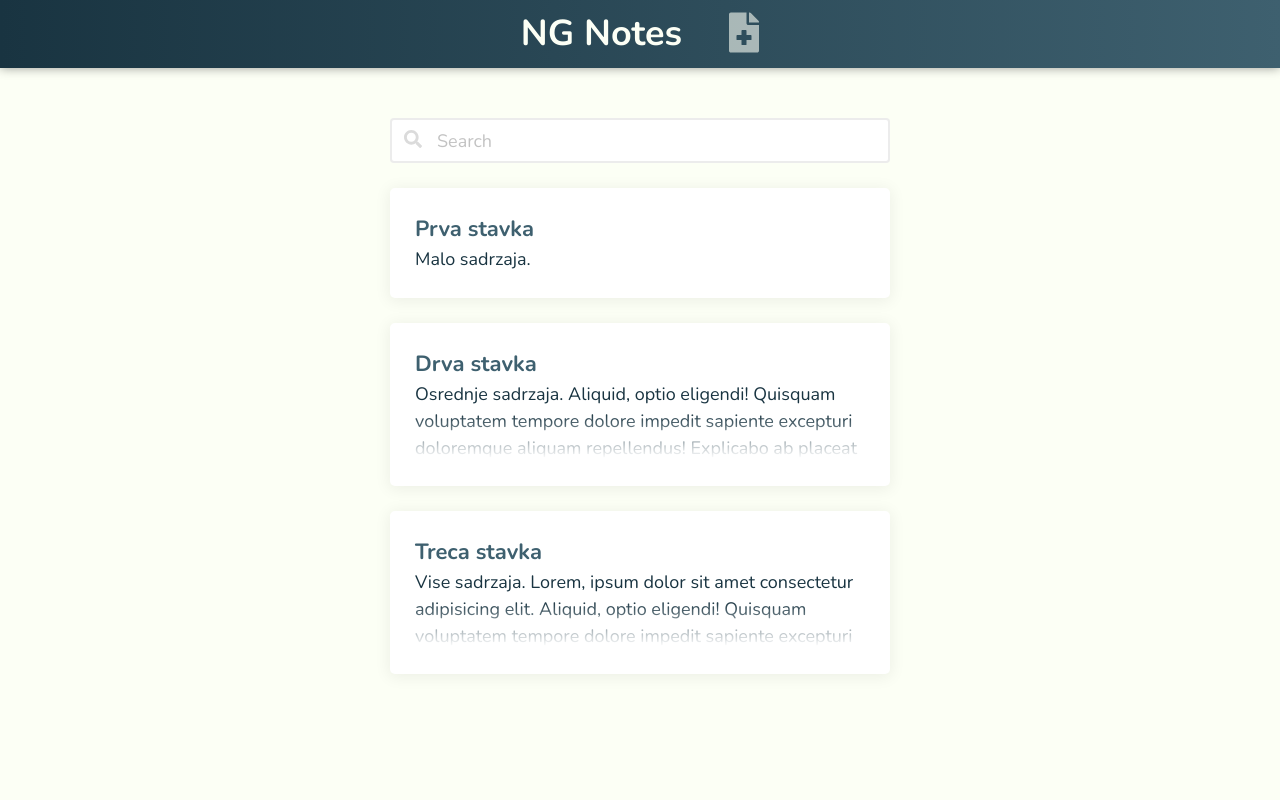
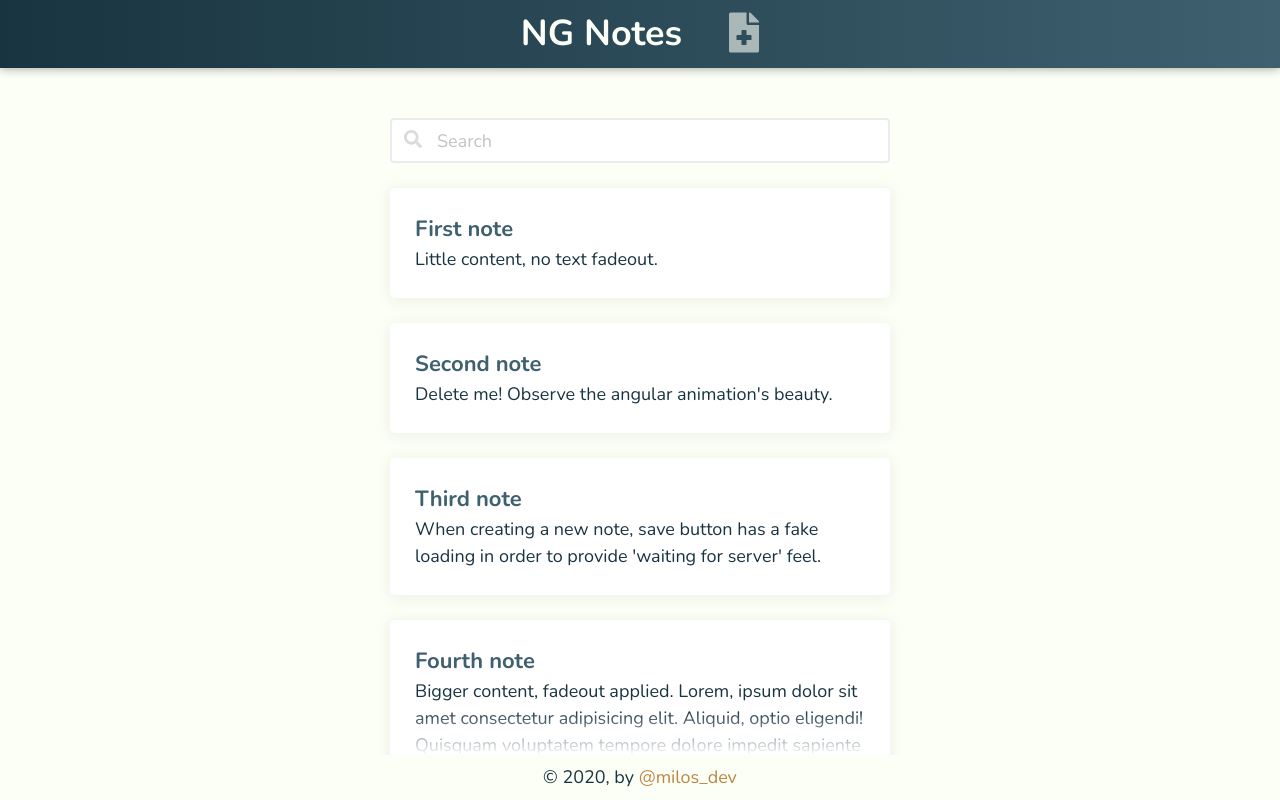
Before and after one commit to ucimo/ng-notes, an Angular app: page / in a window 1280 px wide. Built offline with nearby package versions, Linux system fonts and the light colour scheme.

Commit message:
done, only local storage needed

```diff
--- a/src/app/pages/main-layout/main-layout.component.html
+++ b/src/app/pages/main-layout/main-layout.component.html
@@ -23,4 +23,16 @@
   <div class="page-content">
     <router-outlet></router-outlet>
   </div>
+
+  <footer class="notes-footer">
+    <p>
+      © 2020, by
+      <a
+        href="https://milos.netlify.com/"
+        target="_blank"
+        rel="noopener noreferrer"
+        >@milos_dev</a
+      >
+    </p>
+  </footer>
 </div>
--- a/src/app/pages/main-layout/main-layout.component.scss
+++ b/src/app/pages/main-layout/main-layout.component.scss
@@ -73,3 +73,13 @@
     transform: translateY(-200px);
   }
 }
+
+.notes-footer {
+  background: $light;
+  width: 100%;
+  text-align: center;
+  p {
+    background: transparent;
+    padding: 0.5em 0;
+  }
+}
--- a/src/app/shared/filter-pipe.pipe.ts
+++ b/src/app/shared/filter-pipe.pipe.ts
@@ -9,9 +9,10 @@ export class FilterPipePipe implements PipeTransform {
     if (!notes || !uniqueTerms) {
       return notes;
     }
-    return notes.filter(note => {
+
+    let filteredNotes = notes.filter(note => {
       for (let term of uniqueTerms) {
-        // if this note DOESN'T include any of unique terms
+        // if this note DOESN'T include ANY (even just one) of unique terms
         if (
           !(
             note.title.toLowerCase().includes(term) ||
@@ -25,5 +26,7 @@ export class FilterPipePipe implements PipeTransform {
       }
       return true;
     });
+
+    return filteredNotes;
   }
 }
--- a/src/app/shared/notes.service.ts
+++ b/src/app/shared/notes.service.ts
@@ -8,14 +8,18 @@ import { Subject } from "rxjs";
 export class NotesService {
   public notesChanged = new Subject<Note[]>();
   private notes: Note[] = [
-    new Note("Prva stavka", "Malo sadrzaja."),
+    new Note("First note", "Little content, no text fadeout."),
     new Note(
-      "Drva stavka",
-      "Osrednje sadrzaja. Aliquid, optio eligendi! Quisquam voluptatem tempore dolore impedit sapiente excepturi doloremque aliquam repellendus! Explicabo ab placeat inventore vel quo, odit magni perferendis."
+      "Second note",
+      "Delete me! Observe the angular animation's beauty."
     ),
     new Note(
-      "Treca stavka",
-      "Vise sadrzaja. Lorem, ipsum dolor sit amet consectetur adipisicing elit. Aliquid, optio eligendi! Quisquam voluptatem tempore dolore impedit sapiente excepturi doloremque aliquam repellendus! Explicabo ab placeat inventore vel quo, odit magni perferendis."
+      "Third note",
+      "When creating a new note, save button has a fake loading in order to provide 'waiting for server' feel."
+    ),
+    new Note(
+      "Fourth note",
+      "Bigger content, fadeout applied. Lorem, ipsum dolor sit amet consectetur adipisicing elit. Aliquid, optio eligendi! Quisquam voluptatem tempore dolore impedit sapiente excepturi doloremque aliquam repellendus! Explicabo ab placeat inventore vel quo, odit magni perferendis."
     )
   ];
 
```
